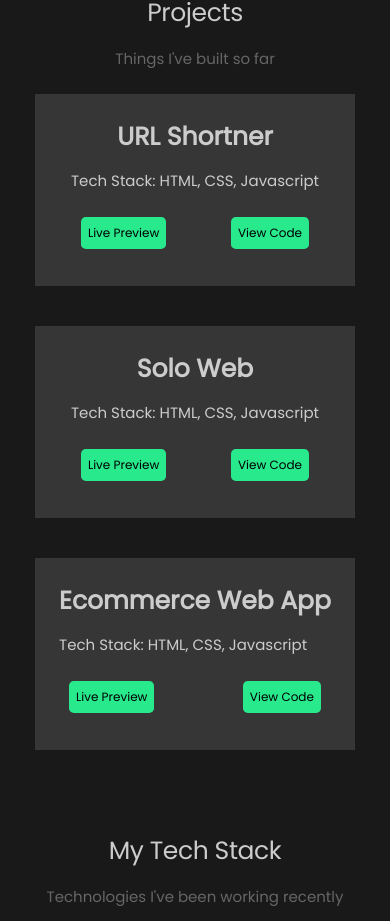
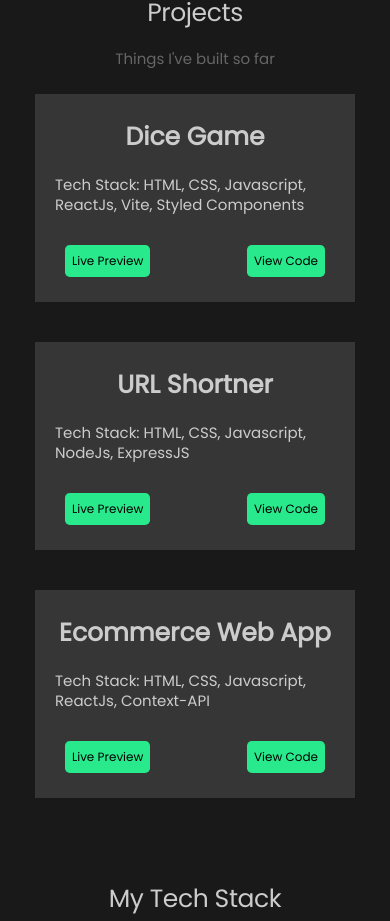
Before and after one commit to Lalit9025/nPortfolio, a React (Create React App) app: page / in a window 390 px wide. Shown: the part 1279-2200 px from the top of the page. Built offline with nearby package versions, Linux system fonts and the light colour scheme.

Commit message:
project added

```diff
--- a/src/components/Rside/Projects/project-box.css
+++ b/src/components/Rside/Projects/project-box.css
@@ -149,7 +149,7 @@ margin-top: 10px;
 @media screen and  (max-width:550px){
     .pbox-body{
         width: 20rem;
-        height: 12rem;
+        height: 13rem;
         align-items: center;
         background-color: #363636;
         margin: 20px 10px;
@@ -172,7 +172,7 @@ margin-top: 10px;
     .pr-tech{
         font-size: 15px;
     margin: 10px 0px;
-    line-height: 12px;
+    line-height: 20px;
     }
     .pbtn{
 
--- a/src/components/Rside/Projects/projects.jsx
+++ b/src/components/Rside/Projects/projects.jsx
@@ -3,6 +3,7 @@ import { ProjectBox } from "./project-box";
 import solo from './solo.png'
 import eshop from './eshop.png'
 import url from './u1.png'
+import rolldice from './rolldice.png'
 
 
 const Projects = () => {
@@ -13,29 +14,38 @@ return(
         </div>
         <span className="head_text2">Things I've built so far</span>
         <div className="project_row">
+
+        <ProjectBox
+            img={rolldice}
+            heading='Dice Game'
+            des='Developed and deployed a Dice game using the HTML, CSS, Javascript, ReactJs, Vite. It adds the score if selected no. and Dice no. are equal. Reset Button set the score to Zero.'
+            tech=' HTML, CSS, Javascript, ReactJs, Vite, Styled Components'
+            link1 ={'https://dice-roll-93bb2.web.app/'}
+            link2={'https://github.com/Lalit9025/Roll-Dice'}/>
+
             <ProjectBox
             img={url}
             heading='URL Shortner'
             des='Developed a URL shortener application using the MERN (MongoDB, Express.js, React.js, Node.js) Stack, focusing on creating a robust and efficient system for managing shortened URLs.'
-            tech=' HTML, CSS, Javascript'
+            tech=' HTML, CSS, Javascript, NodeJs, ExpressJS'
             link1 ={'https://url-shortner-cls3.onrender.com/'}
             link2={'https://github.com/Lalit9025/urlshortner'}/>
 
 
-            <ProjectBox
+            {/* <ProjectBox
             img={solo}
             heading='Solo Web'
             des='Developed a responsive portfolio website with HTML, CSS, JavaScript, and React. Implemented a user-friendly one-page design showcasing my expertise with clear and concise content.'
             tech=' HTML, CSS, Javascript'
             link1 ={'https://solo-web-d274a.web.app/'}
-            link2={'https://github.com/Lalit9025/solo-web'}/>
+            link2={'https://github.com/Lalit9025/solo-web'}/> */}
 
 
-<ProjectBox
+           <ProjectBox
             img={eshop}
             heading='Ecommerce Web App'
             des='Developed and deployed a modern e-commerce site using React. Implemented critical features like eShop Header, Basket functionality,and Firebase authentication'
-            tech=' HTML, CSS, Javascript'
+            tech=' HTML, CSS, Javascript, ReactJs, Context-API'
             link1 ={'https://eshop-fb048.web.app/'}
             link2={'https://github.com/Lalit9025/eShop'}/>
 
```
Also changed, not shown: src/components/Rside/Projects/rolldice.png (added).
